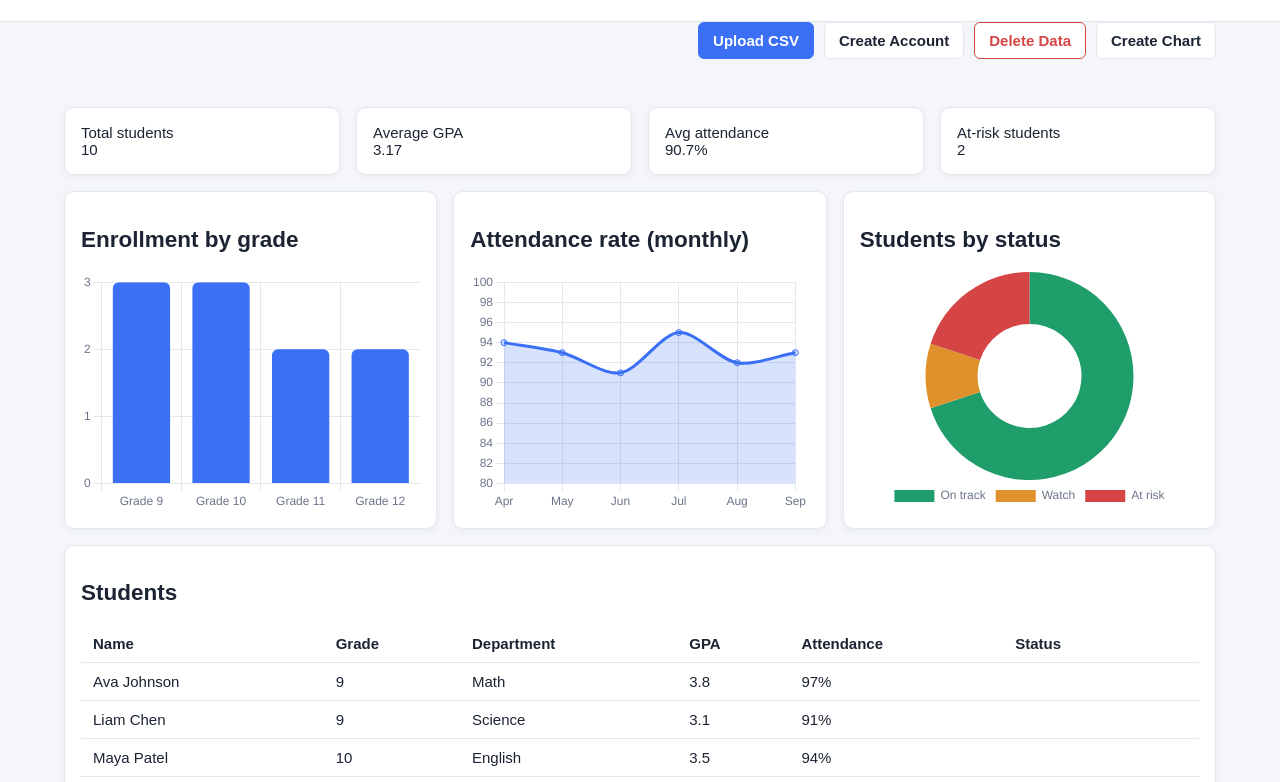
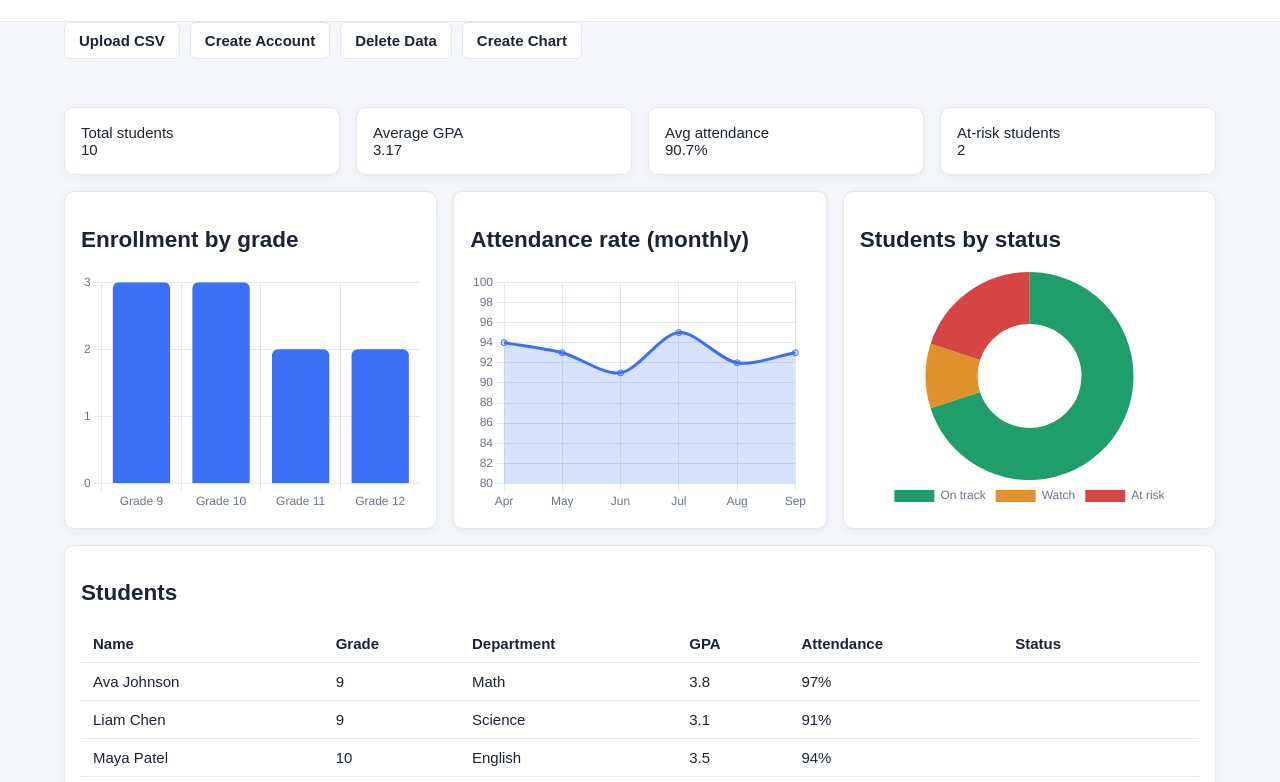
Before and after one commit to Krishna43324/Retriever-Essentials-Dashboard, a plain HTML site: page frontend/Student Data Dashboard.html in a window 1280 px wide. Shown: the part 85-867 px from the top of the page. Drawn offline with nearby package versions, Linux system fonts and the light colour scheme.

Commit message:
style.css modification

```diff
--- a/frontend/style.css
+++ b/frontend/style.css
@@ -109,7 +109,7 @@ th, td {
     margin: 0 auto 24px;
     padding: 0 24px;
     display: flex;
-    justify-content: flex-end;
+    justify-content: flex-start;
     flex-wrap: wrap;
     gap: 10px;
 }
@@ -124,18 +124,3 @@ th, td {
     font-weight: 600;
     cursor: pointer;
 }
-
-.dashboard-actions #uploadCSV {
-    background: var(--accent);
-    border-color: var(--accent);
-    color: white;
-}
-
-.dashboard-actions #DeleteData {
-    color: var(--bad);
-    border-color: var(--bad);
-}
-
-.dashboard-actions button:hover {
-    filter: brightness(0.96);
-}
```
